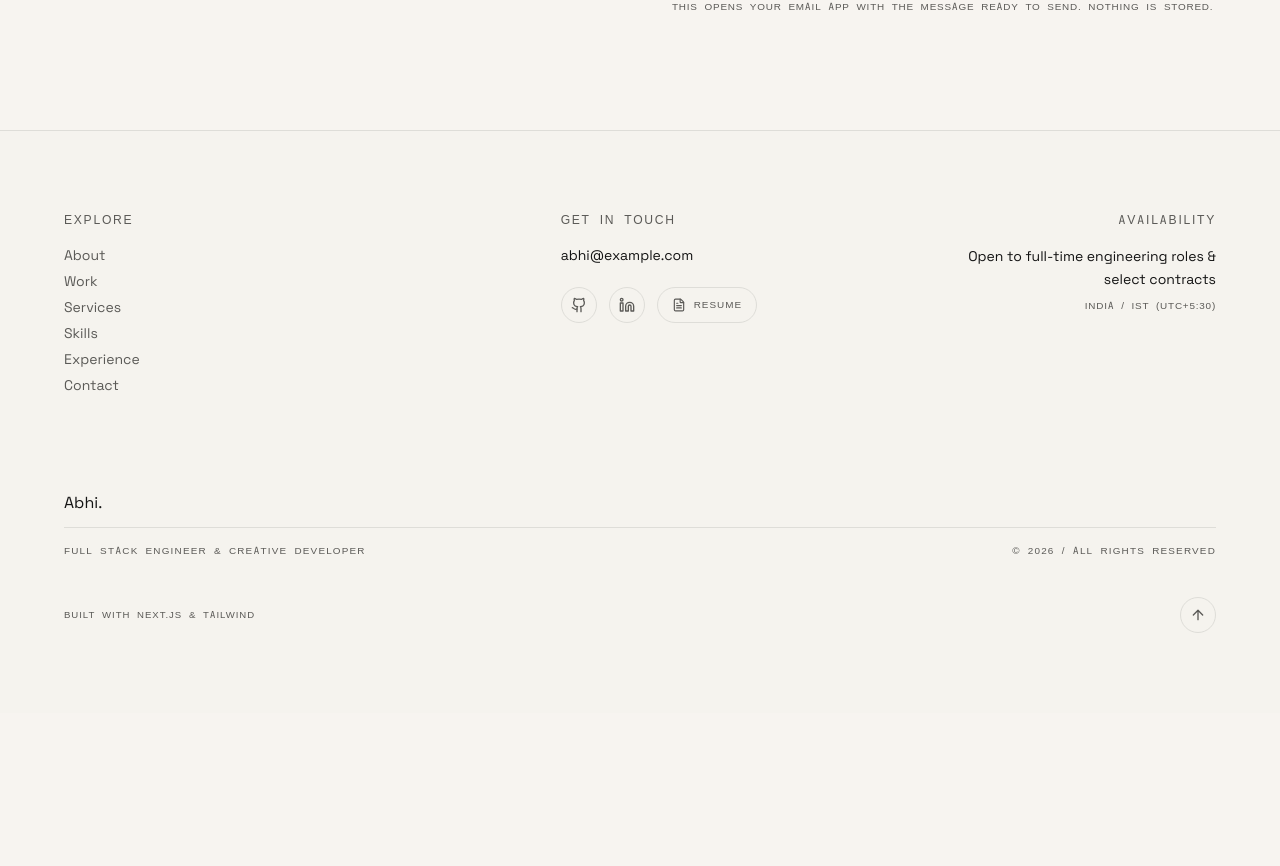
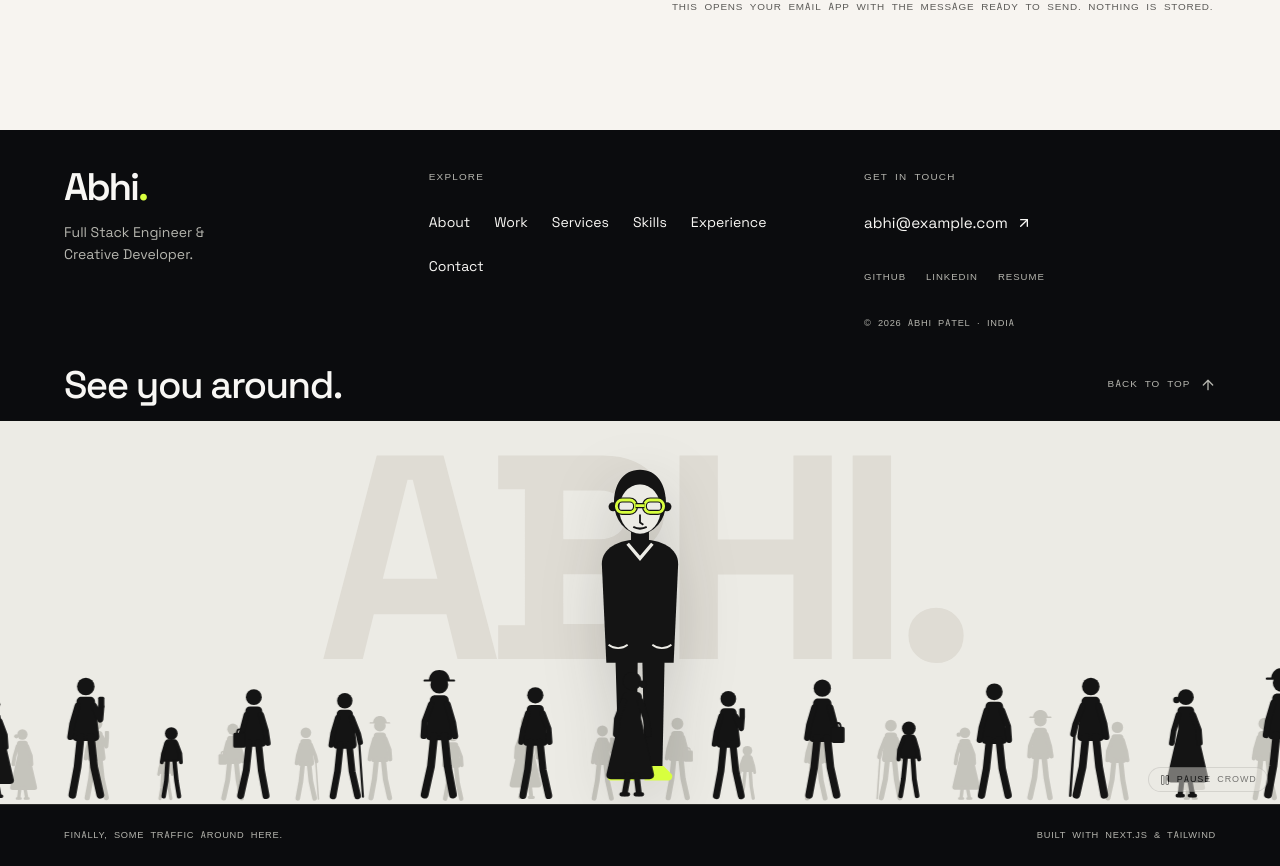
Before and after one commit to ABHIII777/Portfolio, a Next.js app: page / in a window 1280 px wide. Shown: the part 6418-7284 px from the top of the page. Before the commit the page ends 7131 px from the top, so only its background shows below. Built offline with nearby package versions, Linux system fonts and the light colour scheme.

Commit message:
feat(footer): rebuild footer structure and navigation

```diff
--- a/components/sections/Footer.tsx
+++ b/components/sections/Footer.tsx
@@ -1,8 +1,7 @@
 import Link from "next/link";
 import { site } from "@/content/site";
 import { FooterScene } from "@/components/ui/FooterScene";
-import { GitHubIcon, LinkedInIcon } from "@/components/ui/Icons";
-import { ArrowUp, FileText } from "lucide-react";
+import { ArrowUp, ArrowUpRight } from "lucide-react";
 
 const FOOTER_LINKS = [
   { label: "About", href: "/#about" },
@@ -14,112 +13,83 @@ const FOOTER_LINKS = [
 ];
 
 const EMAIL = site.links.email.replace("mailto:", "");
+const [roleA, roleB] = site.role.split(" & ");
 const year = new Date().getFullYear();
 
 export function Footer() {
   return (
-    <footer className="border-t border-line bg-surface/30">
-      <div className="wrap py-14 md:py-20">
-        <div className="grid gap-10 md:grid-cols-12">
-          <div className="md:col-span-5">
-            <p className="eyebrow">Explore</p>
-            <nav
-              className="mt-4 flex flex-col items-start gap-1.5"
-              aria-label="Footer navigation"
-            >
+    <footer className="site-footer">
+      <div className="footer-top wrap">
+        <div className="footer-identity">
+          <h2>
+            {site.name.split(" ")[0]}
+            <span className="footer-dot">.</span>
+          </h2>
+          <p>
+            {roleA} &amp;
+            <br />
+            {roleB}.
+          </p>
+        </div>
+
+        <nav aria-label="Footer navigation">
+          <p>Explore</p>
+          <div>
             {FOOTER_LINKS.map((item) => (
-                <Link
-                  key={item.label}
-                  href={item.href}
-                  className="link-line text-sm text-ink-soft hover:text-ink"
-                >
+              <Link key={item.label} href={item.href}>
                 {item.label}
               </Link>
             ))}
+          </div>
         </nav>
-          </div>
 
-          <div className="md:col-span-4">
-            <p className="eyebrow">Get in touch</p>
-            <a
-              href={site.links.email}
-              className="link-line mt-4 inline-flex text-sm text-ink hover:text-accent"
-            >
+        <div className="footer-contact">
+          <p>Get in touch</p>
+          <a className="footer-email" href={site.links.email}>
             {EMAIL}
+            <ArrowUpRight className="h-4 w-4" aria-hidden="true" />
           </a>
 
-            <div className="mt-5 flex items-center gap-3">
+          <div className="footer-socials">
             <a
               href={site.links.github}
               target="_blank"
               rel="noopener noreferrer"
-                className="inline-flex h-9 w-9 items-center justify-center rounded-full border border-line text-ink-soft transition-colors hover:border-ink hover:text-accent"
-                aria-label="GitHub"
             >
-                <GitHubIcon className="h-4 w-4" />
+              GitHub
             </a>
             <a
               href={site.links.linkedin}
               target="_blank"
               rel="noopener noreferrer"
-                className="inline-flex h-9 w-9 items-center justify-center rounded-full border border-line text-ink-soft transition-colors hover:border-ink hover:text-accent"
-                aria-label="LinkedIn"
             >
-                <LinkedInIcon className="h-4 w-4" />
+              LinkedIn
             </a>
-              <a
-                href={site.links.resume}
-                target="_blank"
-                rel="noopener noreferrer"
-                className="inline-flex h-9 items-center gap-2 rounded-full border border-line px-3.5 font-mono text-[0.62rem] uppercase tracking-[0.1em] text-ink-soft transition-colors hover:border-ink hover:text-accent"
-              >
-                <FileText className="h-3.5 w-3.5" aria-hidden="true" />
+            <a href={site.links.resume} target="_blank" rel="noopener noreferrer">
               Resume
             </a>
           </div>
-          </div>
 
-          <div className="md:col-span-3 md:text-right">
-            <p className="eyebrow">Availability</p>
-            <p className="mt-4 text-sm leading-relaxed text-ink">
-              {site.availability}
-            </p>
-            <p className="mt-2 font-mono text-[0.62rem] uppercase tracking-[0.08em] text-ink-soft">
-              {site.location} / {site.timezone}
-            </p>
+          <span>
+            © {year} {site.name} · {site.location}
+          </span>
         </div>
       </div>
 
-        <div className="mt-16 md:mt-24">
-          <p className="footer-wordmark text-ink">
-            {site.name.split(" ")[0]}
-            <span className="text-accent">.</span>
-          </p>
-
-          <div className="mt-3 flex flex-wrap items-baseline justify-between gap-2 border-t border-line pt-4">
-            <p className="font-mono text-[0.62rem] uppercase tracking-[0.12em] text-ink-soft">
-              {site.role}
-            </p>
-            <p className="font-mono text-[0.62rem] uppercase tracking-[0.12em] text-ink-soft">
-              © {year} / All rights reserved
-            </p>
-          </div>
+      <div className="footer-finale">
+        <div className="footer-finale-heading wrap">
+          <p>See you around.</p>
+          <a href="#hero">
+            Back to top
+            <ArrowUp className="h-4 w-4" aria-hidden="true" />
+          </a>
         </div>
 
         <FooterScene />
 
-        <div className="mt-6 flex items-center justify-between gap-4">
-          <p className="font-mono text-[0.6rem] uppercase tracking-[0.1em] text-ink-soft">
-            Built with Next.js &amp; Tailwind
-          </p>
-
-          <a
-            href="#hero"
-            className="inline-flex h-9 w-9 items-center justify-center rounded-full border border-line text-ink-soft transition-colors hover:border-ink hover:text-accent"
-            aria-label="Back to top"
-          >
-            <ArrowUp className="h-4 w-4" aria-hidden="true" />
-          </a>
+        <div className="footer-scene-bottom wrap">
+          <small>Finally, some traffic around here.</small>
+          <small>Built with Next.js &amp; Tailwind</small>
         </div>
       </div>
     </footer>
```
Lines whose indentation alone changed are shown as unchanged.
